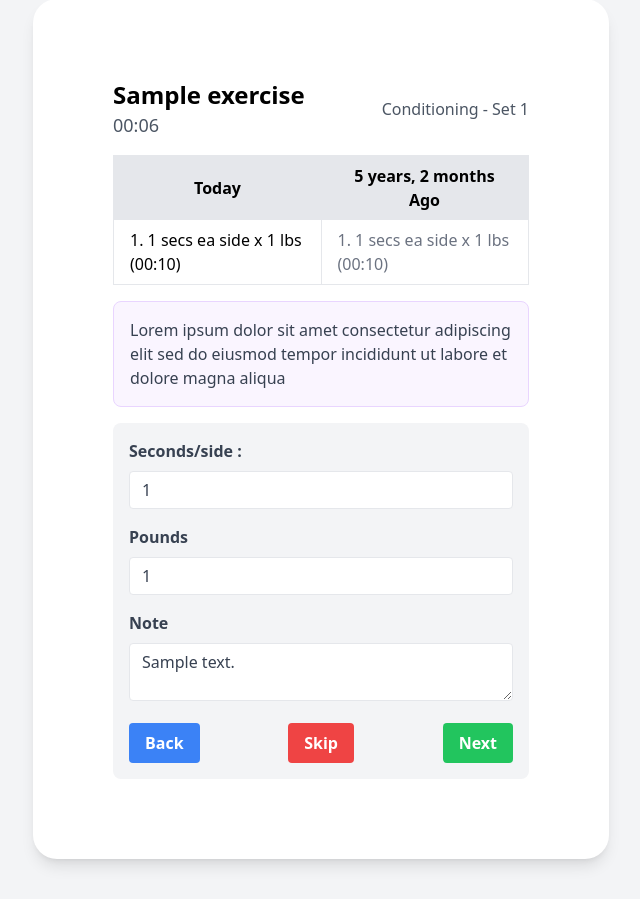
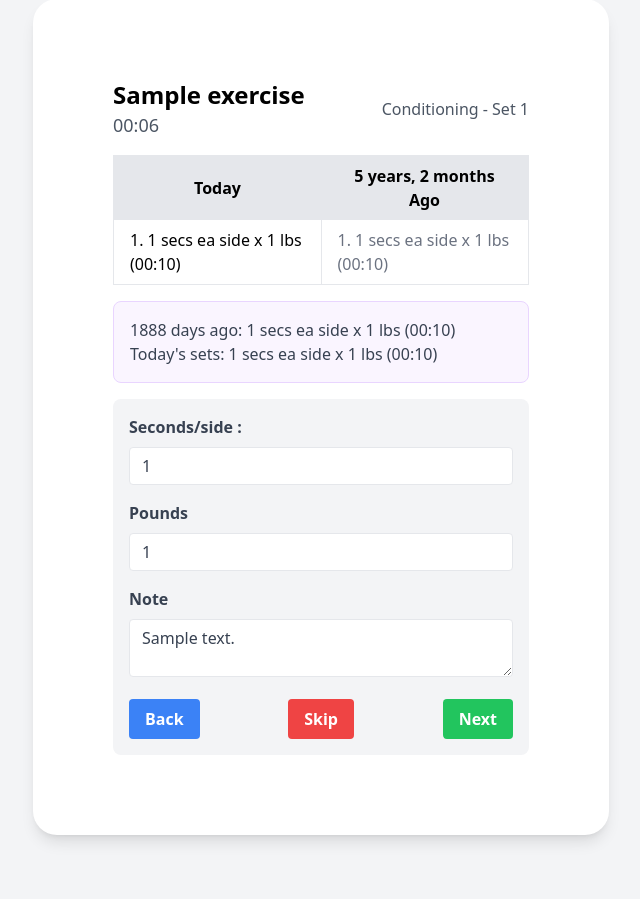
Before and after one commit to wolffiex/strength, a Django app: page /strength/workout-set/1/wo/1/ in a window 1280 px wide. Shown: the part 61-960 px from the top of the page, without its empty margins (319-959 px from the left). After the commit the page ends 903 px from the top, so only its background shows below. Run offline with Django 5.2, Linux system fonts and the light colour scheme; tables that the repository leaves empty hold one stand-in row (values such as "Sample post"); style sheets or scripts are compiled from the project's sources.

Commit message:
Make coach smarter with workout context
- Stream exercise history and workout progress
- Show last 2 times the exercise was done
- Show all exercises completed today
- Show current exercise's sets today
- Display in clean line-by-line format
- Remove artificial delays between words

🤖 Generated with Claude Code.
Co-Authored-By: Claude <noreply@anthropic.com>

```diff
--- a/exercise/templates/set.html
+++ b/exercise/templates/set.html
@@ -52,7 +52,7 @@
             </tr>
           </tbody>
         </table>
-        <div id="coach-box" class="bg-purple-50 p-4 mb-4 rounded-lg border border-purple-200 min-h-[4em] text-gray-700">
+        <div id="coach-box" class="bg-purple-50 p-4 mb-4 rounded-lg border border-purple-200 min-h-[4em] text-gray-700 whitespace-pre-line">
           Waiting for Claude...
         </div>
         <div class="space-y-4">
@@ -130,12 +130,12 @@
     });
 
     // Connect to SSE stream for coach messages
-    const evtSource = new EventSource("/strength/coach-stream");
+    const evtSource = new EventSource("/strength/coach-stream/{{ exercise.pk }}/");
     const coachBox = document.getElementById('coach-box');
     let currentText = '';
 
     evtSource.onmessage = function(event) {
-      currentText += event.data + ' ';
+      currentText += event.data + '\n';
       coachBox.textContent = currentText;
     };
 
--- a/exercise/urls.py
+++ b/exercise/urls.py
@@ -26,5 +26,5 @@ urlpatterns = [
     path("workouts/", workouts_index, name="workouts_index"),
     path("workouts/<int:workout>/", workout_summary, name="workout_summary"),
     path("finish-workout/<int:workout>/", finish_workout, name="finish_workout"),
-    path("coach-stream", coach_stream, name="coach_stream"),
+    path("coach-stream/<int:exercise>/", coach_stream, name="coach_stream"),
 ]
--- a/exercise/views.py
+++ b/exercise/views.py
@@ -382,20 +382,65 @@ def workouts_index(request):
     return redirect(reverse("workout_summary", args=(workout.pk,)))
 
 
-def stream_coach():
-    """Stream lorem ipsum one word at a time"""
+def generate_coach_summary(exercise_id):
+    """Generate a workout summary and exercise comparison"""
     import time
-    words = """Lorem ipsum dolor sit amet consectetur adipiscing elit sed do
-    eiusmod tempor incididunt ut labore et dolore magna aliqua""".split()
 
-    for word in words:
-        time.sleep(0.3)  # Delay between words
-        yield f"data: {word}\n\n"
+    # Get the current exercise
+    wo = WorkoutExercise.objects.select_related('exercise', 'workout').get(pk=exercise_id)
+
+    # Get previous sets of this exercise
+    previous_sets = Set.objects.filter(
+        exercise__exercise=wo.exercise,
+        exercise__workout__completed=True
+    ).order_by('-exercise__workout__date')[:10]  # Get last 10 to find last 2 dates
+
+    # Group by workout date to get last 2 dates
+    prev_dates = {}
+    for set in previous_sets:
+        date = set.exercise.workout.date
+        if date not in prev_dates:
+            prev_dates[date] = []
+        prev_dates[date].append(set)
+    prev_dates = dict(list(prev_dates.items())[:2])  # Keep only last 2 dates
+
+    # Get today's sets for this exercise
+    today_sets = Set.objects.filter(
+        exercise=wo
+    ).order_by('set_num')
+
+    # Get sets from other exercises in today's workout
+    other_sets = Set.objects.filter(
+        exercise__workout=wo.workout
+    ).exclude(exercise=wo).order_by('exercise__order', 'set_num')
+
+    # Generate narrative
+    narrative = []
+
+    # 1. Today's progress
+    if other_sets:
+        completed = [f"{s.exercise.exercise.name}: {s.render()}" for s in other_sets]
+        narrative.append(f"So far today you've done: {'; '.join(completed)}")
+
+    # 2. Current exercise history
+    if prev_dates:
+        for date, sets in prev_dates.items():
+            days_ago = (timezone.now().date() - date).days
+            sets_str = "; ".join(s.render() for s in sets)
+            narrative.append(f"{days_ago} days ago: {sets_str}")
+
+    # 3. Today's sets of current exercise
+    if today_sets:
+        sets_str = "; ".join(s.render() for s in today_sets)
+        narrative.append(f"Today's sets: {sets_str}")
+
+    for line in narrative:
+        yield f"data: {line}\n\n"
 
 
-def coach_stream(request):
+def coach_stream(request, exercise):
     response = StreamingHttpResponse(
-        streaming_content=stream_coach(),
+        streaming_content=generate_coach_summary(exercise),
         content_type='text/event-stream'
     )
     response['Cache-Control'] = 'no-cache'
```
